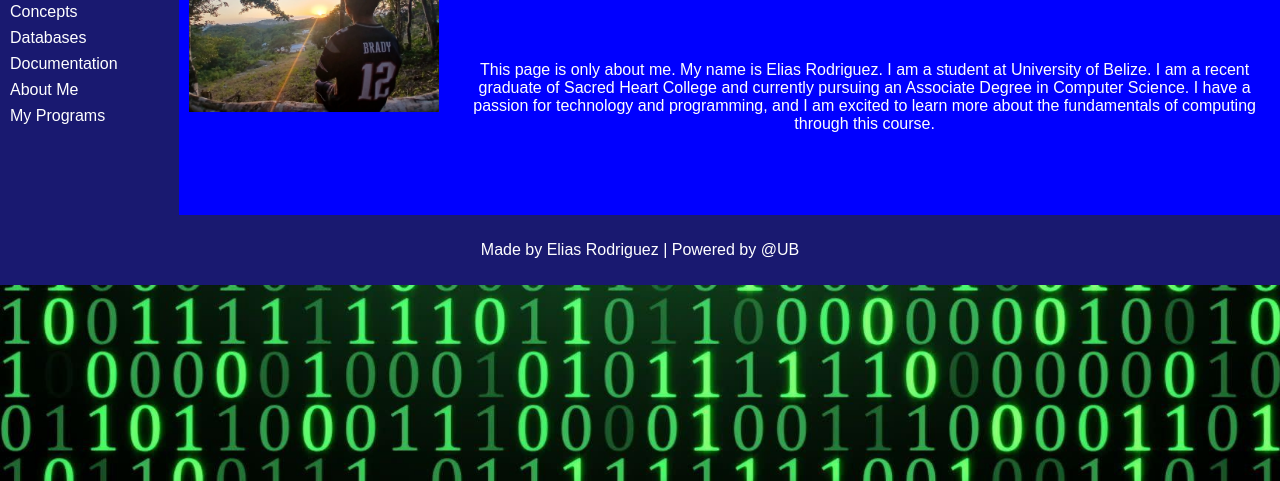
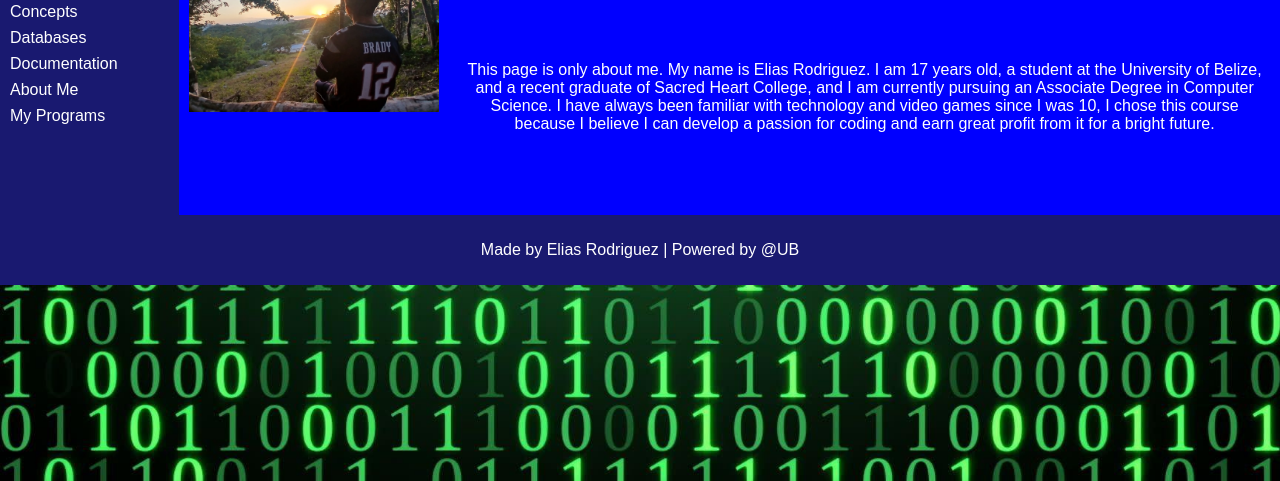
Before and after one commit to reliasbz/foc, a plain HTML site: page aboutme.html in a window 1280 px wide. Shown: the part 319-800 px from the top of the page. Drawn offline with Linux system fonts and the light colour scheme.

Commit message:
Update aboutme.html

```diff
--- a/aboutme.html
+++ b/aboutme.html
@@ -109,10 +109,10 @@ body {
         <div class="column middle">
             <img src="image/me.jpeg" alt="Picture of Me" width="250">
             <h2>About ME:</h2> <br>
-            <p>This page is only about me. My name is Elias Rodriguez. I am a student at University
-                of Belize. I am a recent graduate of Sacred Heart College and currently pursuing an
-                Associate Degree in Computer Science. I have a passion for technology and programming,
-                and I am excited to learn more about the fundamentals of computing through this course. <br>
+            <p>This page is only about me. My name is Elias Rodriguez. I am 17 years old, a student at the University
+                of Belize, and a recent graduate of Sacred Heart College, and I am currently pursuing an
+                Associate Degree in Computer Science. I have always been familiar with technology and video games since I was 10,
+                I chose this course because I believe I can develop a passion for coding and earn great profit from it for a bright future. <br>
 
             </p>
             </div>
```
